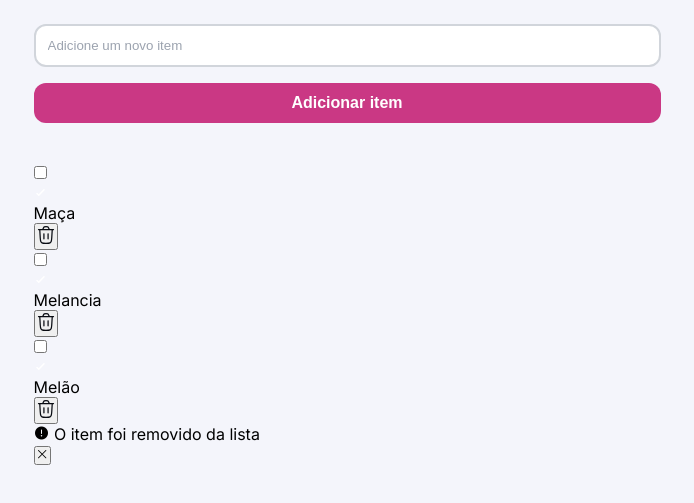
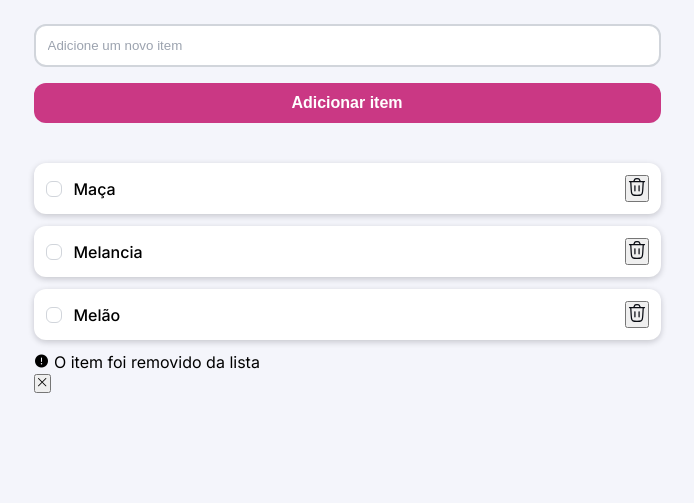
Before and after one commit to OTAVIOLUIS12C/quick-list, a plain HTML site: page index.html in a window 1280 px wide. Shown: the part 185-688 px from the top of the page, without its empty margins (293-987 px from the left). Drawn offline with nearby package versions, Linux system fonts and the light colour scheme.

Commit message:
estilização da section.list para os itens

```diff
--- a/style.css
+++ b/style.css
@@ -104,3 +104,51 @@ main{
        }
     }
 }
+
+
+.List {
+    .item{
+        background: var(--background-secondary);
+        padding: 1.2rem;
+        margin-bottom: 1.2rem;
+        display: flex;
+        justify-content: space-between;
+        align-items: center;
+        font-size: 1.6rem;
+        line-height: 2.4rem;
+        font-weight: 500;
+        border-radius: 1.2rem;
+        box-shadow: 0 2px 6px rgba(8,11,18, 0.2);
+
+        div{
+            display: flex;
+            gap: 1.2rem;
+            align-items: center;
+        }
+
+        input{
+            display: none;
+        }
+
+        .custom-checkbox{
+            width: 1.6rem;
+            height: 1.6rem;
+            border: 1px solid var(--border-primary);
+            border-radius: .6rem;
+        }
+
+        div:has(input:checked) {
+            .custom-checkbox{
+                background: var(--color-brand);
+                border: 1px solid var(--color-brand);
+                transition: .2s;
+            }
+            label{
+                text-decoration: line-through;
+            }
+        }
+
+
+    }
+
+}
```
